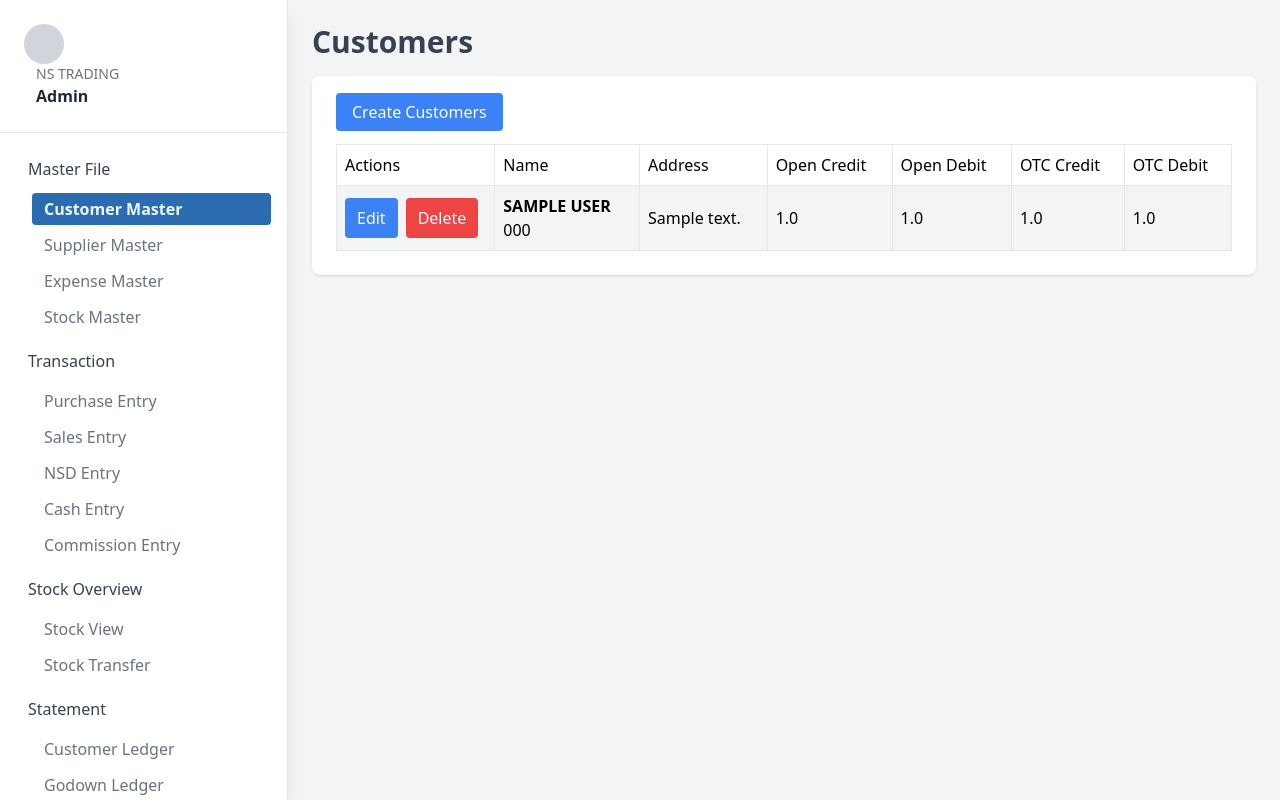
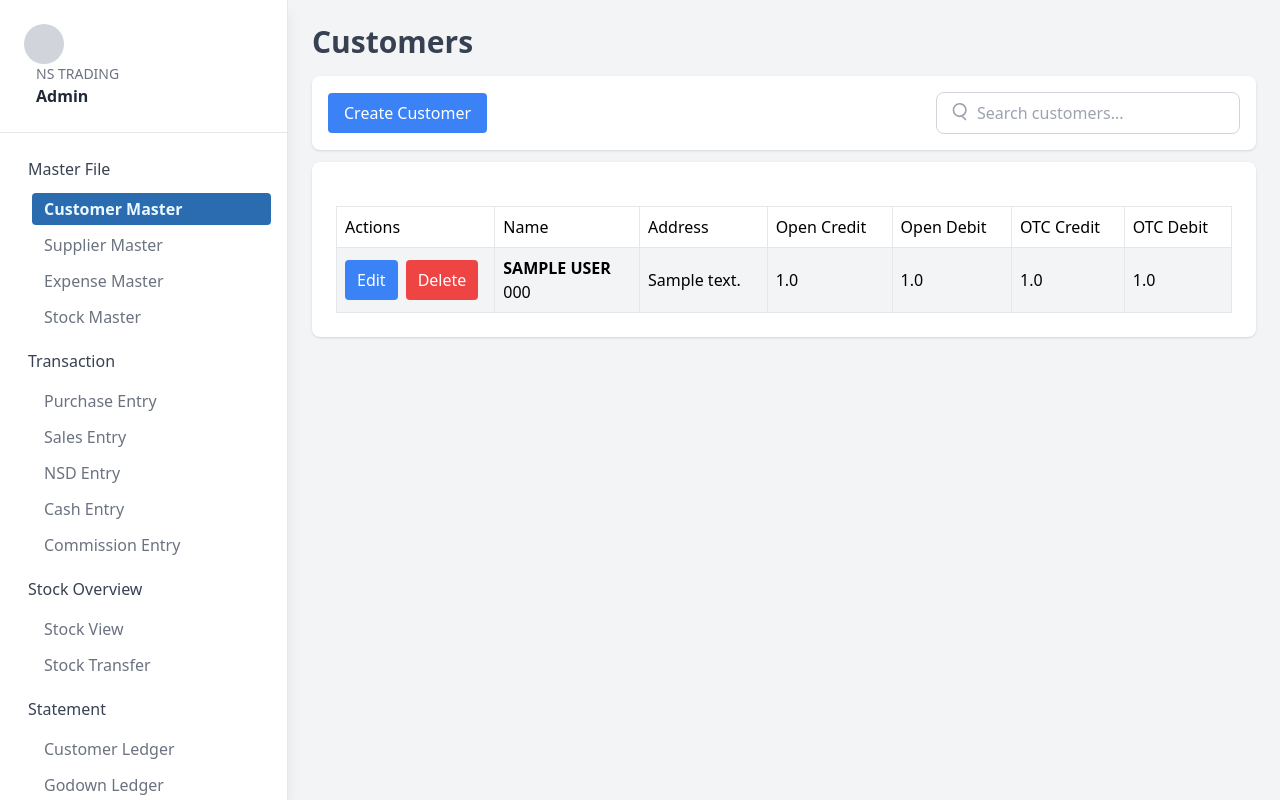
Before and after one commit to Nihal-a/AccuFlow, a Django app: page /customers/ in a window 1280 px wide. Run offline with Django 5.2, Linux system fonts and the light colour scheme; tables that the repository leaves empty hold one stand-in row (values such as "Sample post"); some libraries are stand-ins or nearby versions.

Commit message:
search customer

```diff
--- a/accuflow/templates/customer/customers.html
+++ b/accuflow/templates/customer/customers.html
@@ -3,13 +3,45 @@
 {% block externalCSS %}
 {% endblock %} {% block content %}
 <h1 class="text-3xl font-bold mb-4 text-gray-700">Customers</h1>
-<div class="bg-white shadow rounded-lg p-6">
-  <a
-    href="{% url 'create-customer' %}"
-    class="bg-blue-500 mb-4 text-white px-4 py-2 rounded mr-2 mb-4"
-    >Create Customers</a
-  >
 
+
+<div class="bg-white shadow rounded-lg p-4">
+  <div class="flex flex-col md:flex-row justify-between items-start md:items-center gap-3">
+
+    <a
+      href="{% url 'create-customer' %}"
+      class="bg-blue-500 text-white px-4 py-2 rounded hover:bg-blue-600 transition"
+    >
+      Create Customer
+    </a>
+
+    <div class="relative w-full md:w-1/3">
+      <input
+        type="text"
+        id="searchInput"
+        placeholder="Search customers..."
+        class="w-full border border-gray-300 rounded-lg px-4 py-2 pl-10 focus:outline-none focus:ring-2 focus:ring-blue-400"
+      />
+      <svg
+        class="w-5 h-5 text-gray-400 absolute left-3 top-2.5 pointer-events-none"
+        fill="none"
+        stroke="currentColor"
+        stroke-width="2"
+        viewBox="0 0 24 24"
+      >
+        <path
+          stroke-linecap="round"
+          stroke-linejoin="round"
+          d="M21 21l-4.35-4.35m0 0A7.5 7.5 0 1010.5 3a7.5 7.5 0 006.15 13.65z"
+        />
+      </svg>
+    </div>
+
+  </div>
+</div>
+
+
+<div class="bg-white shadow rounded-lg p-6 mt-3">
   <table class="min-w-full divide-y divide-gray-200 mt-5">
     <thead class="block md:table-header-group">
       <tr class="border border-gray-200 md:border-none block md:table-row">
@@ -159,6 +191,7 @@
 <script>
   navActive("customerMasterLink");
   let deleteUrl = "";
+
   function openEditModal(customerId) {
     const editUrl = "{% url 'edit-customer' 0 %}".replace("0", customerId);
     document.getElementById("confirmEditBtn").setAttribute("href", editUrl);
@@ -174,8 +207,22 @@
     document.getElementById("confirmDeleteBtn").setAttribute("href", deleteUrl);
     document.getElementById("confirmModal").classList.remove("hidden");
   }
+
   function closeModal() {
     document.getElementById("confirmModal").classList.add("hidden");
   }
+
+  // 🔍 Search Functionality
+  const searchInput = document.getElementById("searchInput");
+  searchInput.addEventListener("keyup", function () {
+    const filter = searchInput.value.toLowerCase();
+    const rows = document.querySelectorAll("tbody tr");
+
+    rows.forEach((row) => {
+      const text = row.innerText.toLowerCase();
+      row.style.display = text.includes(filter) ? "" : "none";
+    });
+  });
 </script>
+
 {% endblock %}
```
